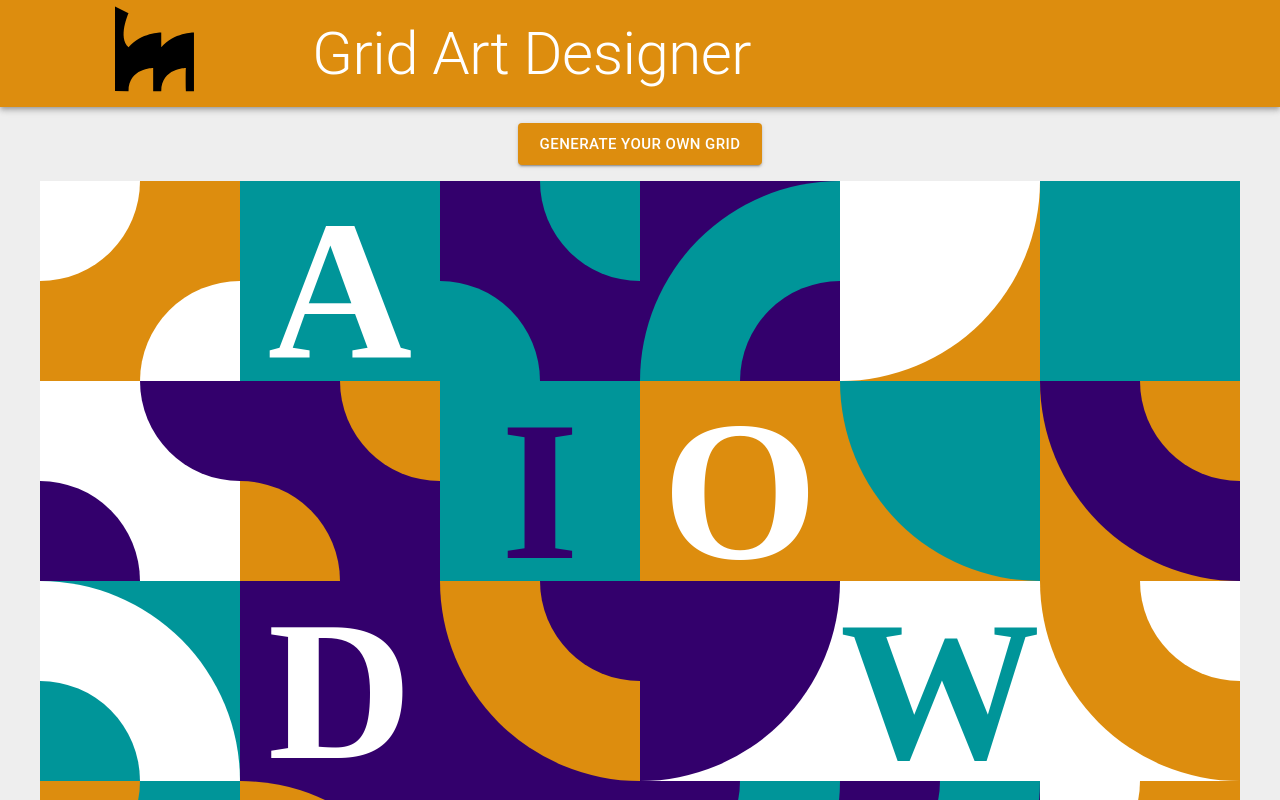
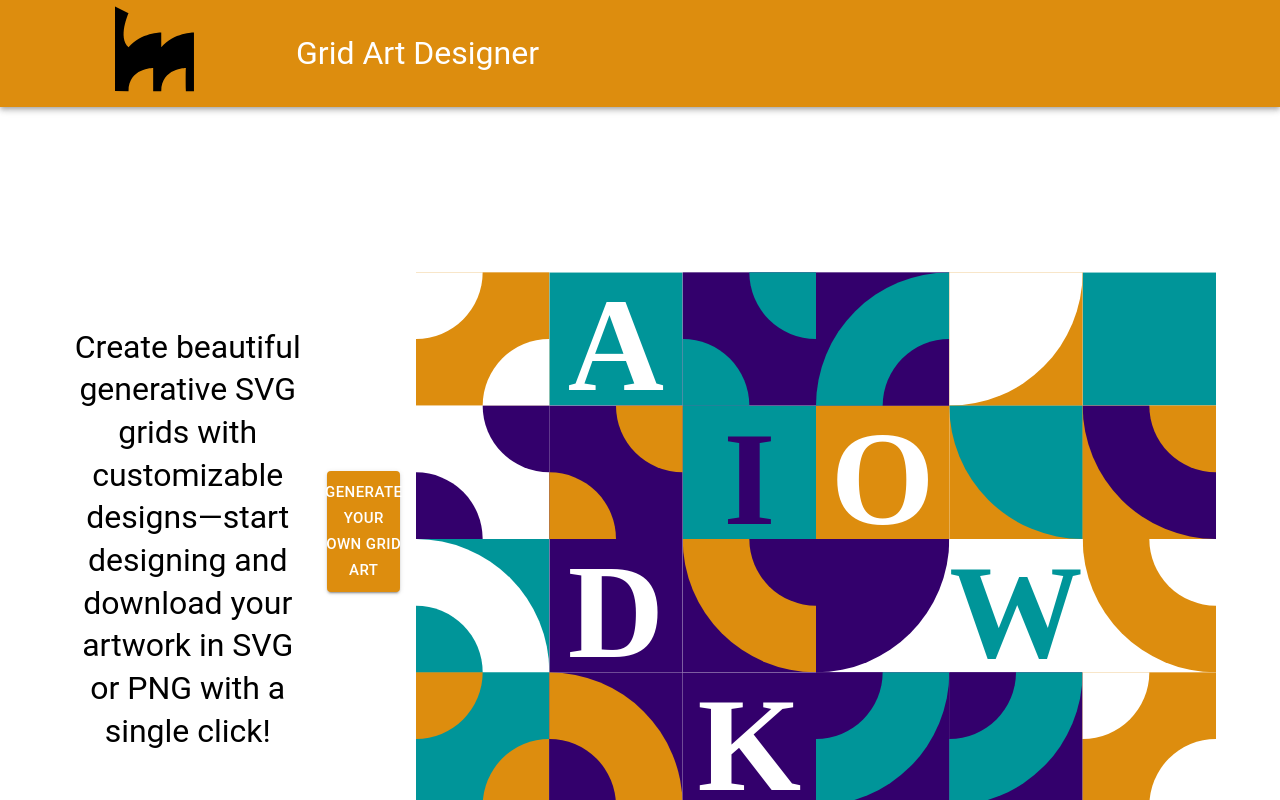
Before and after one commit to digitalwarenkombinat/grid, a Next.js app: page / in a window 1280 px wide. Shown: the top 800 px of the page. Built offline with nearby package versions, Linux system fonts and the light colour scheme.

Commit message:
✨ feat(app): add svg/png download possibility

```diff
--- a/package.json
+++ b/package.json
@@ -1,7 +1,7 @@
 {
   "name": "grid-art-designer",
   "version": "1.0.0",
-  "description": "Inspired from [Creating Generative SVG Grids](https://frontend.horse/articles/generative-grids/) by Alex Trost",
+  "description": "A web-based generative art tool that creates customizable SVG grids with random designs and color palettes. Download your creations in both SVG and PNG formats.",
   "scripts": {
     "dev": "next dev",
     "build": "next build",
--- a/pages/index.tsx
+++ b/pages/index.tsx
@@ -28,6 +28,7 @@ import {
   drawQuarterCircle,
   drawLetterBlock,
 } from "../src/blockDesign";
+import Link from '@mui/material/Link';
 
 // Define variables with strict types
 export let draw: Svg;
@@ -221,18 +222,16 @@ const Home: NextPage = () => {
   };
 
   return (
-    <div className="wrapper">
+    <div>
       <Head>
         <title>Grid Art Designer</title>
-        <meta
-          name="description"
-          content="Inspired from [Creating Generative SVG Grids](https://frontend.horse/articles/generative-grids/) by Alex Trost"
-        />
+        <meta name="description" content="Create stunning generative SVG grids with customizable designs and color palettes. Download your creations in SVG and PNG formats. Perfect for digital art, prints, and web design. Start creating with just one click!"></meta>
         <link rel="icon" href="./favicon.ico" />
         <link rel="manifest" href="./manifest.json" />
       </Head>
       <AppBar position="static" sx={{ backgroundColor: "#dd8d0e" }}>
         <Toolbar>
+          <Link href="https://digitalwarenkombinat.de/">
             <Typography>
               <img
                 src="./icon.svg"
@@ -245,31 +244,57 @@ const Home: NextPage = () => {
                 }}
               />
             </Typography>
+          </Link>
           <Typography
-            variant="h2"
+            variant="h5"
             component="h1"
             color="white"
-            sx={{ flexGrow: 1, ml: 4 }}
+            sx={{ flexGrow: 1, ml: 2, fontSize: { xs: "1.5rem", md: "2rem" } }}
           >
             Grid Art Designer
           </Typography>
         </Toolbar>
       </AppBar>
+      <Container
+        sx={{
+          display: "flex",
+          flexDirection: { xs: "column", md: "row" },
+          alignItems: "center",
+          justifyContent: "center",
+          py: 4,
+          gap: 2
+        }}
+      >
+        <Typography
+            variant="h5"
+            component="h1"
+            sx={{ flexGrow: 1, textAlign: 'center', fontSize: { xs: "1.5rem", md: "2rem" } }}
+          >
+            Create beautiful generative SVG grids with customizable designs—start designing and download your artwork in SVG or PNG with a single click!
+          </Typography>
         <Button
           variant="contained"
           size="large"
-        sx={{ color: "#fff", backgroundColor: "#dd8d0e" }}
+          sx={{
+            color: "#fff",
+            backgroundColor: "#dd8d0e",
+            mb: 2,
+            width: { xs: "100%", sm: "auto" },
+          }}
           onClick={generateNewGrid}
         >
-        Generate your own grid
+          Generate Your Own Grid Art
         </Button>
+
         {init ? (
           <>
-          <Container
+            <Stack
+              direction="column"
+              spacing={2}
               sx={{
-              display: "flex",
-              flexDirection: "column",
-              justifyContent: "space-evenly",
+                justifyContent: "center",
+                width: "100%",
+                alignItems: "center",
               }}
             >
               <Stack direction="row" spacing={1} sx={{ justifyContent: "center" }}>
@@ -295,7 +320,7 @@ const Home: NextPage = () => {
                       inputProps={{ "aria-label": "controlled" }}
                     />
                   }
-                label="Set Digitalwarenkombinat style"
+                  label="Set Digitalwarenkombinat Style"
                 />
               </FormGroup>
               <div className="container" ref={svgContainerRef} />
@@ -305,19 +330,20 @@ const Home: NextPage = () => {
               <Button onClick={downloadPNG} sx={{ mt: 1 }} variant="outlined">
                 Download PNG
               </Button>
-          </Container>
+            </Stack>
           </>
         ) : (
           <img
             src="./about.svg"
             alt={"Logo Digitalwarenkombinat"}
             style={{
-            width: "100vw",
+              width: "100%",
               height: "auto",
               maxHeight: "800px",
             }}
           />
         )}
+      </Container>
     </div>
   );
 };
--- a/styles/globals.scss
+++ b/styles/globals.scss
@@ -1,9 +1,3 @@
-:root {
-  --bg-inner: white;
-  --bg-outer: white;
-  --bg-button: #1fb264;
-}
-
 @font-face {
   font-family: "Fundamental Brigade";
   fontdisplay: "swap";
@@ -15,31 +9,13 @@ body {
   padding: 0;
   margin: 0;
   font-family: "Fundamental Brigade";
-  background-color: #eee;
 }
 
 * {
   box-sizing: border-box;
 }
 
-.wrapper {
-  display: grid;
-  grid-template-rows: auto 1fr auto;
-  place-items: center;
-  gap: 1rem;
+svg * {
+  // shape-rendering: crispEdges;
+  shape-rendering: geometricprecision;
 }
-
-.container {
-  height: 70vh;
-  background-image: radial-gradient(var(--bg-inner) 0%, var(--bg-outer) 100%);
-
-  svg {
-    width: 100%;
-    aspect-ratio: 1;
-  }
-
-  svg * {
-    // shape-rendering: crispEdges;
-    shape-rendering: geometricprecision;
-  }
-}
```
Lines whose indentation alone changed are shown as unchanged.
